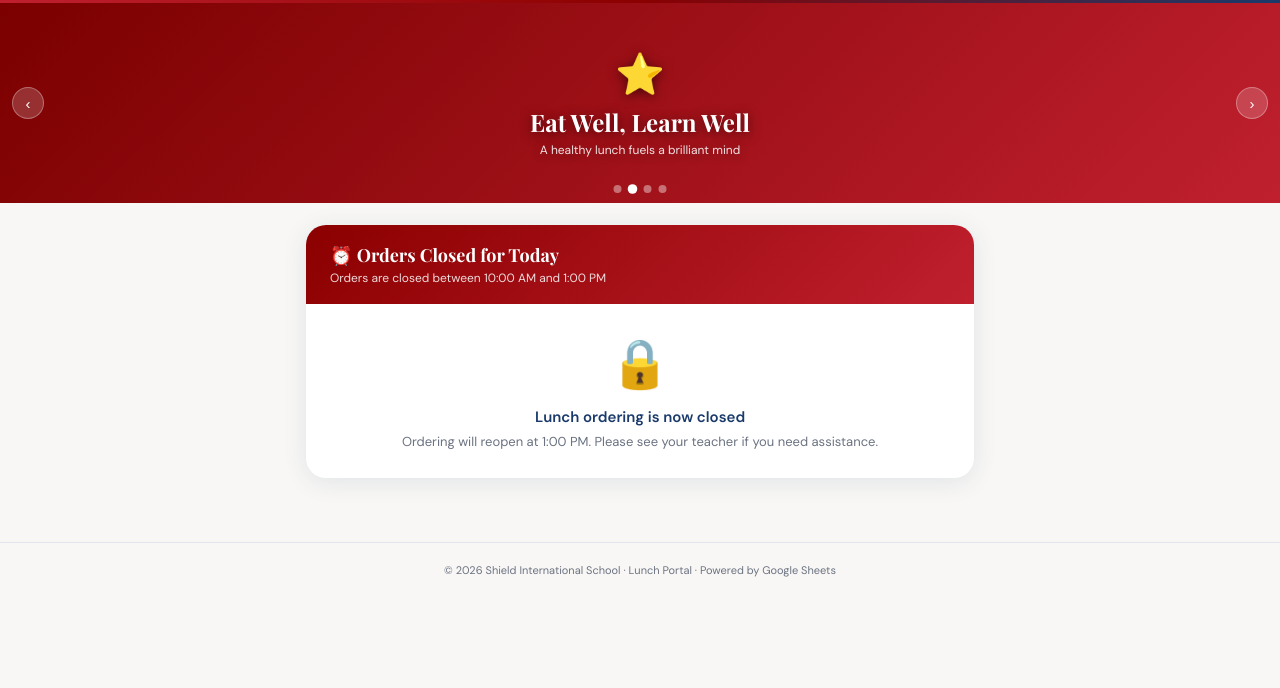
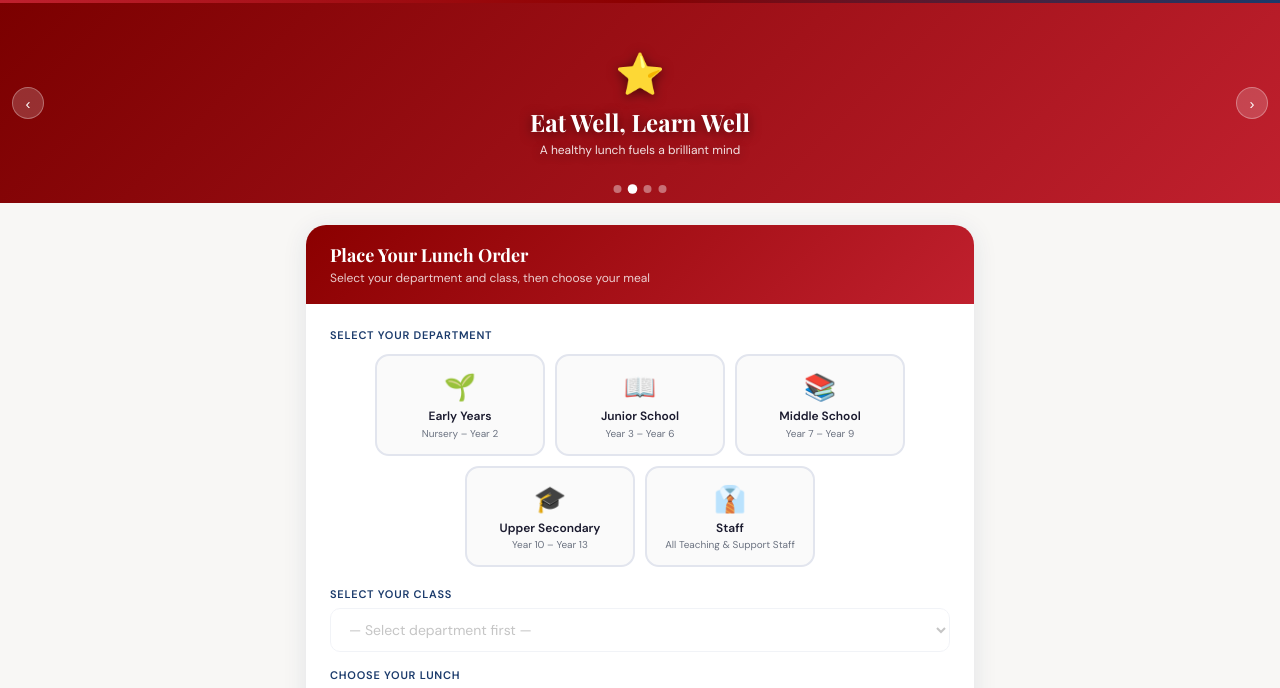
Before and after one commit to shieldlunch-eng/shieldlunchportal.edu.gh, a plain HTML site: page index.html in a window 1280 px wide. Shown: the part 112-800 px from the top of the page. Drawn offline with nearby package versions, Linux system fonts and the light colour scheme.

Commit message:
Add files via upload

```diff
--- a/index.html
+++ b/index.html
@@ -376,7 +376,7 @@
 
 <script>
 const CUTOFF_HOUR = 10;  // Orders close at 10:00 AM
-const REOPEN_HOUR = 13;  // Orders reopen at 1:00 PM
+const REOPEN_HOUR = 11;  // Orders reopen at 11:00 AM
 const SCRIPT_URL = "https://script.google.com/macros/s/AKfycbySSugpXUnw7QH9PdSBAWgxUXWw3eulfhF0dgsUKoPhsoUJyPi8ZfPfWSOCfEKMeINsmQ/exec";
 const ICONS = ["\u{1F372}","\u{1F35B}","\u{1F957}","\u{1F371}","\u{1F35D}","\u{1F959}","\u{1F35C}","\u{1F32E}","\u{1F958}","\u{1F35A}"];
 const DAYS = ["Sunday","Monday","Tuesday","Wednesday","Thursday","Friday","Saturday"];
```
